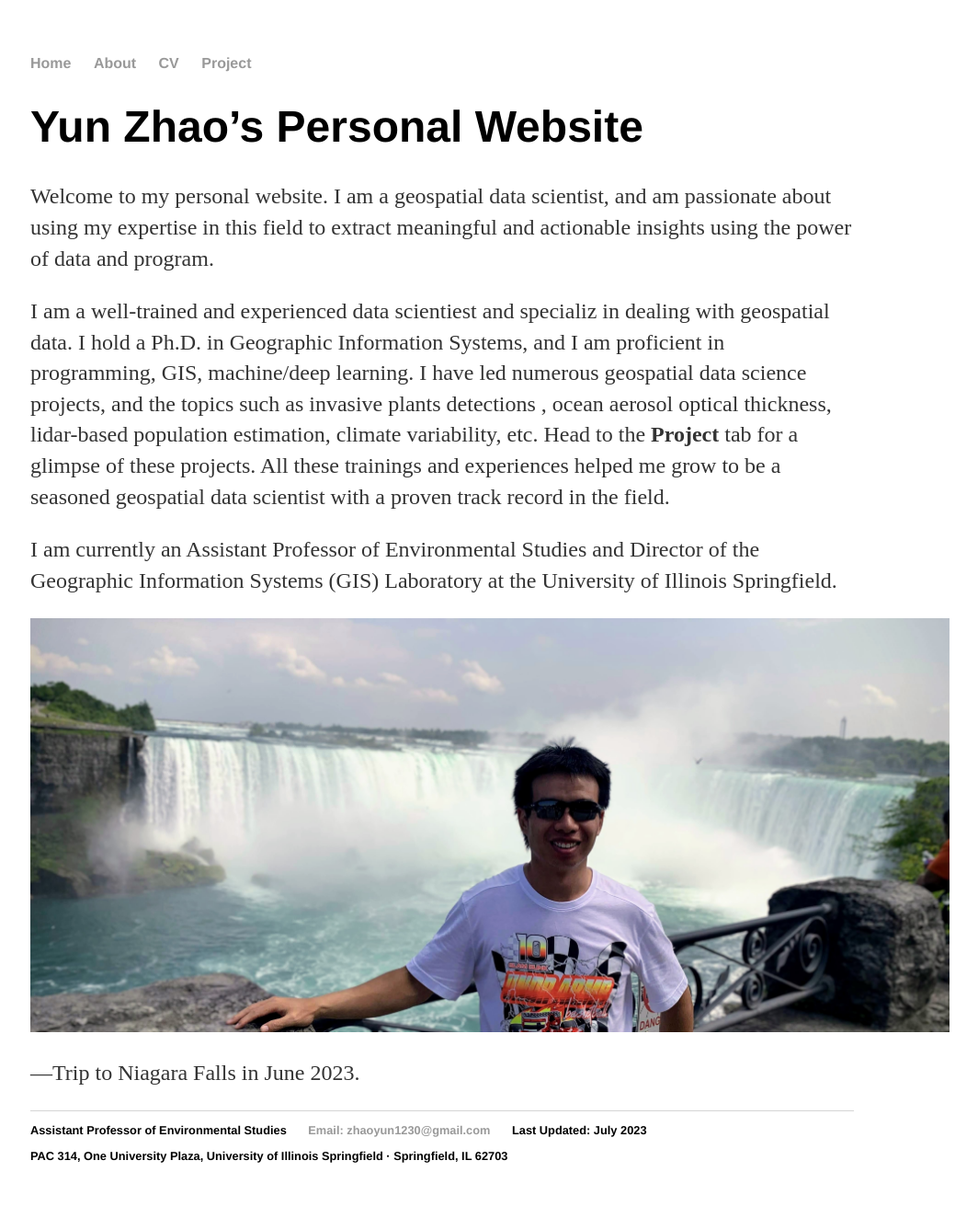
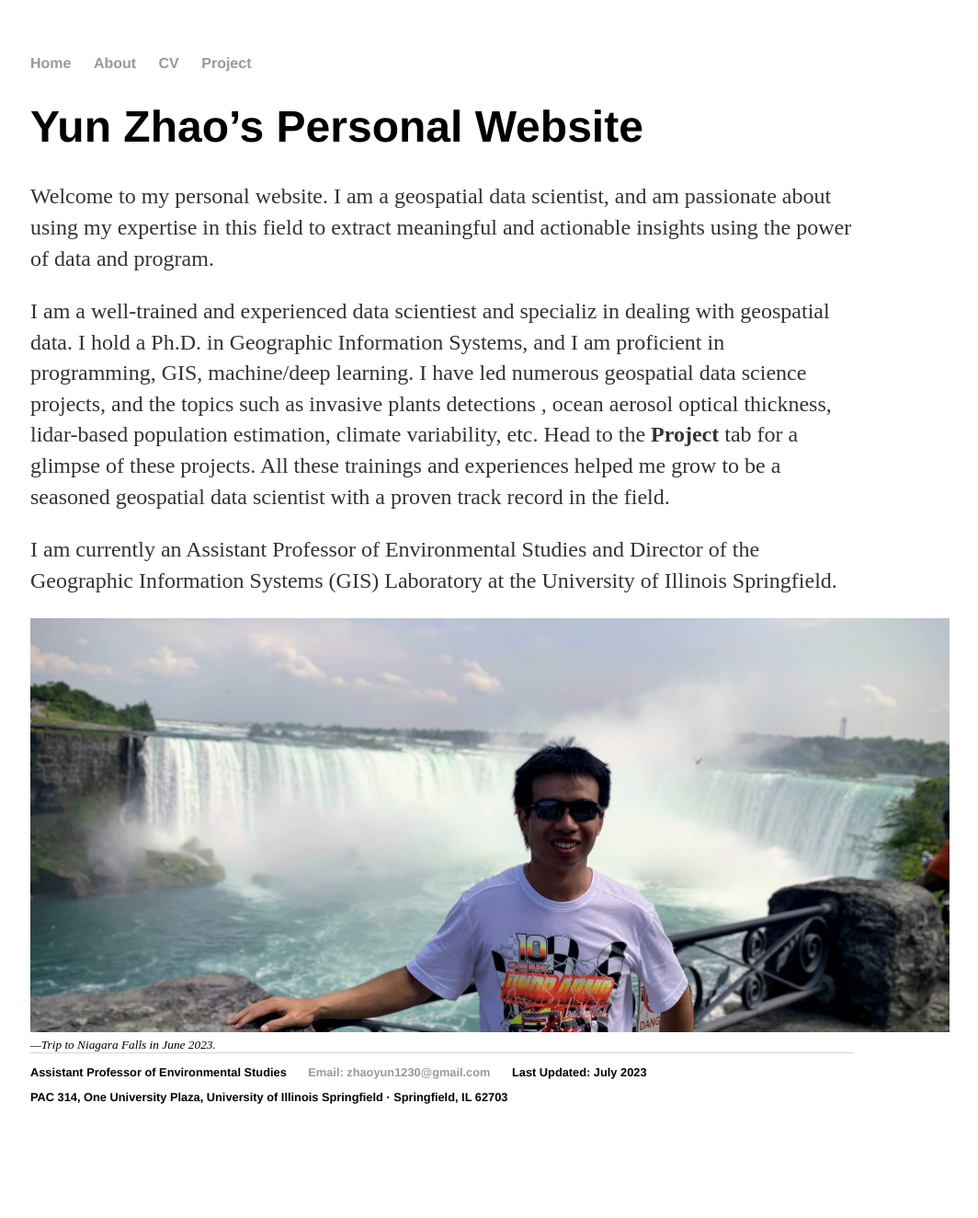
Before and after one commit to yun-zhao/yun-zhao.github.io, a Jekyll site: the page built from index.html, in a window 1280 px wide. Shown: the whole page at 92% size, without its empty margins (159-1223 px from the left). Built offline with Jekyll 4.4.1, drawn with Linux system fonts in a browser that asks for light colours; after the commit the page ends 1260 px from its top, so only the background shows below that.

```diff
--- a/index.html
+++ b/index.html
@@ -13,4 +13,4 @@ title: Yun Zhao, Geospatial Data Scientist
 <div style="text-align:center">
   <img src=HomePage.jpg alt=“Home Page Image” alt="Description of the image" width="1000">
 </div>
-<p>—Trip to Niagara Falls in June 2023.
+<small><em>—Trip to Niagara Falls in June 2023.</em></small>
```
